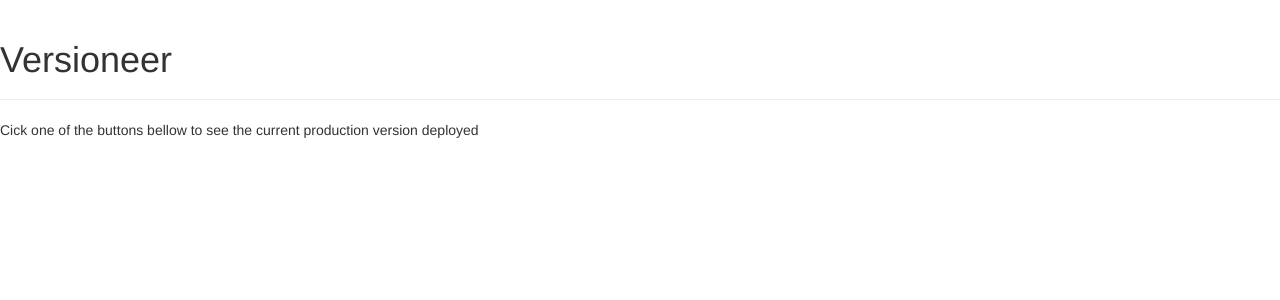
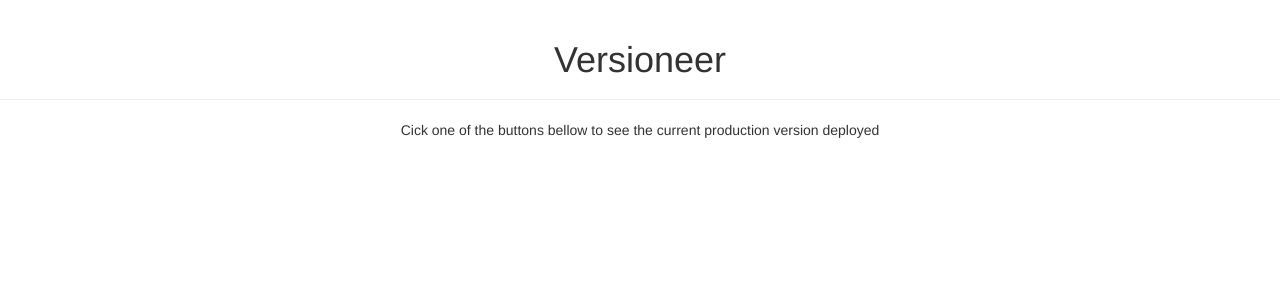
Before and after one commit to andrewward/version, a Flask app: page / in a window 1280 px wide. Shown: the top 300 px of the page. Run offline with Flask 2, Linux system fonts and the light colour scheme; parts of the project's set-up code (start-up, migrations or seed data) failed here and were passed over; some libraries are stand-ins or nearby versions.

Commit message:
Making it look a little better

```diff
--- a/app/templates/index.html
+++ b/app/templates/index.html
@@ -6,7 +6,7 @@
         <script src="//code.jquery.com/jquery-1.11.0.min.js"></script>
         <script src="{{url_for('static',filename='bootstrap.min.js')}}"></script>
         <script src="{{url_for('static',filename='jquery.tablesorter.min.js')}}"></script>
-        <style> .container { line-height: 150% } </style>
+        <style> .container { line-height: 150%; } .page-header { text-align: center; } p { text-align: center;}</style>
     </head>
     <body>
     <div class="page-header">
@@ -14,11 +14,13 @@
     </div>
     <p> Cick one of the buttons bellow to see the current production version deployed</p>
         {% import 'modal.html' as modal %}
-        <div class="container col-md-4">
+        <div class="container">
+        <div class="col-md-4 col-md-offset-4">
                 {% for site,id in site_mappings.iteritems()  %}
                 {{ modal.input(id, site) }}
                 <br>
                 {% endfor %}
         </div>
+        </div>
     </body>
 </html>
```
